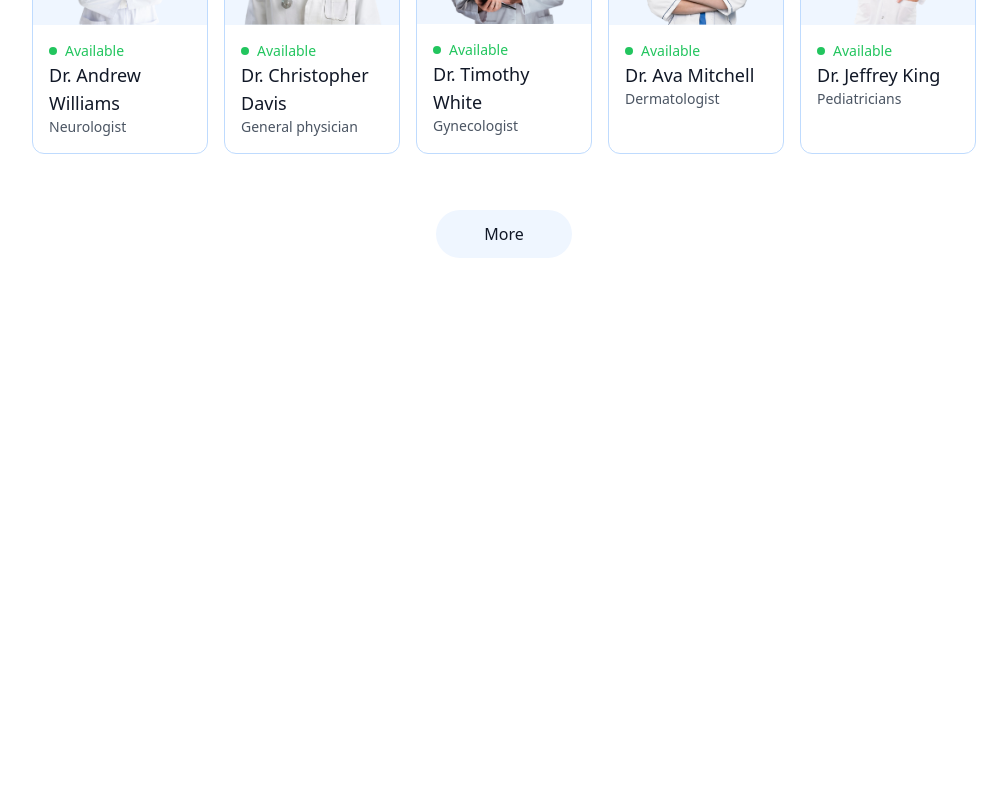
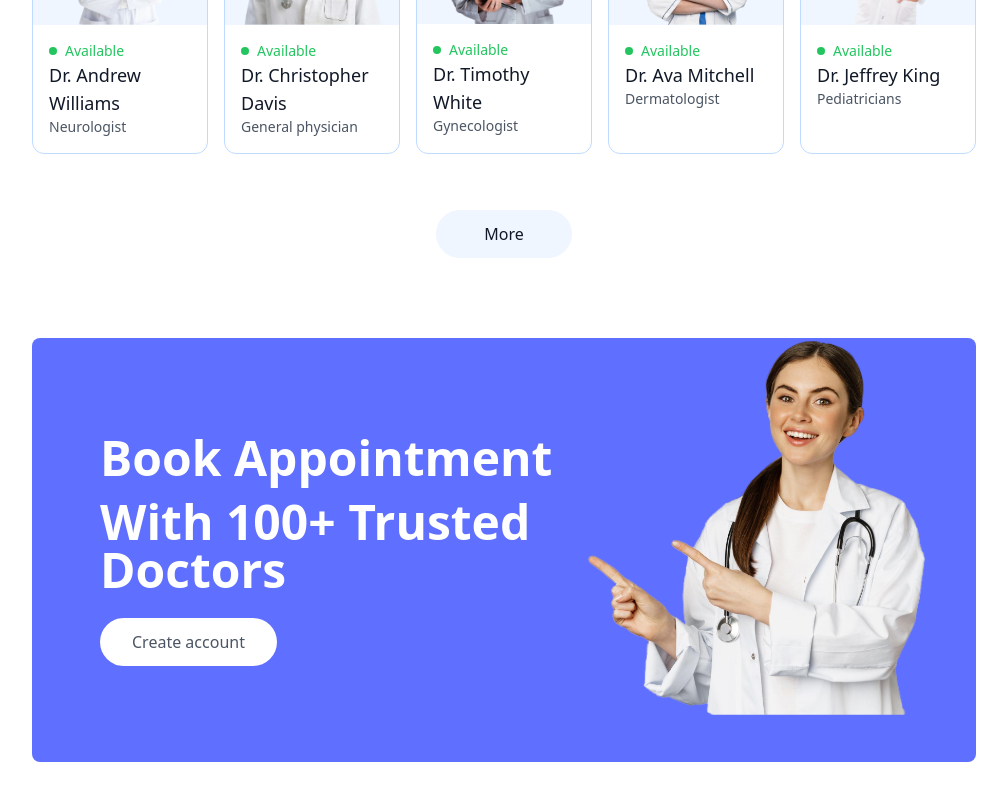
Before and after one commit to Blochnavaj/DoctorBook, a React (Vite) app in the folder frontend/: page / in a window 1280 px wide. Shown: the part 1751-2551 px from the top of the page, without its empty margins (136-1143 px from the left). Before the commit the page ends 2073 px from the top, so only its background shows below. Built offline with nearby package versions, Linux system fonts and the light colour scheme.

Commit message:
completed Banner section and development

```diff
--- /dev/null
+++ b/frontend/src/Components/Banner.jsx
@@ -0,0 +1,32 @@
+import React from 'react'
+import { assets } from '../assets/assets'
+import { useNavigate } from 'react-router-dom'
+
+function Banner() {
+
+  const navigated = useNavigate() ;
+
+  const LoginPage = () =>{
+   { navigated('/login'); scrollTo(0,0)}
+  }
+  return (
+    <>
+       <div className='flex bg-primary rounded-lg px-6 sm:px-10 md:px-14 lg:px-12 my-20 md:mx-10'>
+        {/* ----- left side ------- */}
+       <div className='flex-1 py-8 sm:py-10 md:py-16 lg:py-24 lg:pl-5'>
+          <div className='text-xl text-white sm:text-2xl md:text-3xl lg:text-5xl font-bold'>
+            <p>Book Appointment </p>
+            <p className='mt-4'>With 100+ Trusted Doctors</p>
+          </div>
+          <button onClick={LoginPage} className='bg-white text-sm sm:text-base text-gray-600 px-8 py-3 mt-6 rounded-full hover:scale-105 transition-all'>Create account</button>
+       </div>
+          {/* -----  Right side ------- */}
+          <div className=' hidden  md:block md:w-1/2 lg:w-[342px] relative'>
+            <img className='w-full border-0 absolute right-0 mx-w-md' src={assets.appointment_img} alt="" />
+        </div>
+       </div>
+    </>
+  )
+}
+
+export default Banner
--- a/frontend/src/Pages/Home.jsx
+++ b/frontend/src/Pages/Home.jsx
@@ -2,6 +2,7 @@
 import Header from '../Components/Header'
 import SpecialityMenu from '../Components/SpecialityMenu'
 import TopDoctors from '../Components/TopDoctors'
+import Banner from '../Components/Banner'
 
 function Home() {
   return (
@@ -9,7 +10,7 @@
       <Header/>
       <SpecialityMenu/>
       <TopDoctors/>
-
+      <Banner/>
     </div>
   )
 }
```
